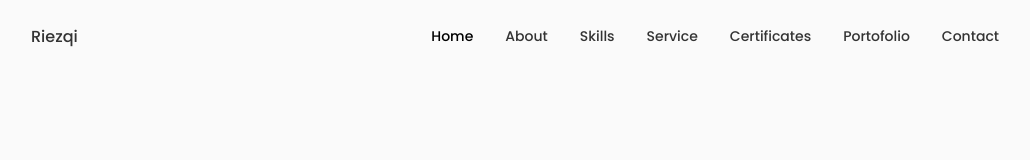
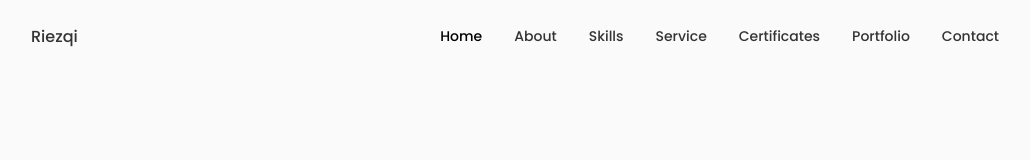
Before and after one commit to Rzq12/about-me, a React (Create React App) app: page / in a window 1280 px wide. Shown: the top 160 px of the page, without its empty margins (125-1155 px from the left). Built offline with nearby package versions, Linux system fonts and the light colour scheme.

Commit message:
fix: correct spelling of 'Portfolio' and update component imports for Data Scientist and Machine Learning

```diff
--- a/public/index.html
+++ b/public/index.html
@@ -16,7 +16,7 @@
       href="https://unicons.iconscout.com/release/v4.0.0/css/line.css"
     />
 
-    <title>Riezqi Portofolio</title>
+    <title>Riezqi Portfolio</title>
   </head>
   <body>
     <div id="root"></div>
--- a/src/components/Skills/Skills.jsx
+++ b/src/components/Skills/Skills.jsx
@@ -1,7 +1,7 @@
 import React from "react";
 import "./skills.css";
-import Data_Scientist from "./Data_Scientist";
-import Machine_Learning from "./Machine_Learning";
+import DataScientist from "./DataScientist";
+import MachineLearning from "./MachineLearning";
 
 const Skills = () => {
   return (
@@ -10,9 +10,9 @@ const Skills = () => {
       <span className="section__subtitle">My Technical Level</span>
 
       <div className="skills__container container grid">
-        <Data_Scientist />
+        <DataScientist />
 
-        <Machine_Learning />
+        <MachineLearning />
       </div>
     </section>
   );
--- a/src/components/header/Header.jsx
+++ b/src/components/header/Header.jsx
@@ -42,8 +42,8 @@ const Header = () => {
             </li>
 
             <li className="nav__item">
-              <a href="#portofolio" className="nav__link">
-                <i className="uil uil-scenery nav__icon"></i> Portofolio
+              <a href="#portfolio" className="nav__link">
+                <i className="uil uil-scenery nav__icon"></i> Portfolio
               </a>
             </li>
 
--- a/src/components/work/Work.jsx
+++ b/src/components/work/Work.jsx
@@ -5,7 +5,7 @@ import Works from "./Works";
 const Work = () => {
   return (
     <section className="work section" id="portofolio">
-      <h2 className="section__title">Portofolio</h2>
+      <h2 className="section__title">Portfolio</h2>
       <span className="section__subtitle">Most recent work</span>
 
       <Works />
```
Also changed, not shown: src/components/Skills/DataScientist.jsx (renamed from src/components/Skills/Data_Scientist.jsx), src/components/Skills/MachineLearning.jsx (renamed from src/components/Skills/Machine_Learning.jsx).
